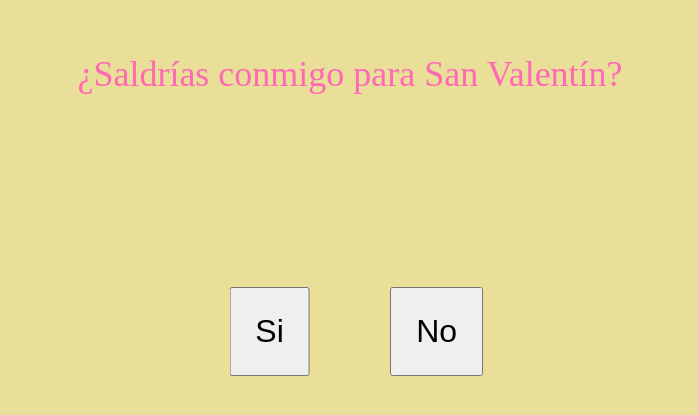
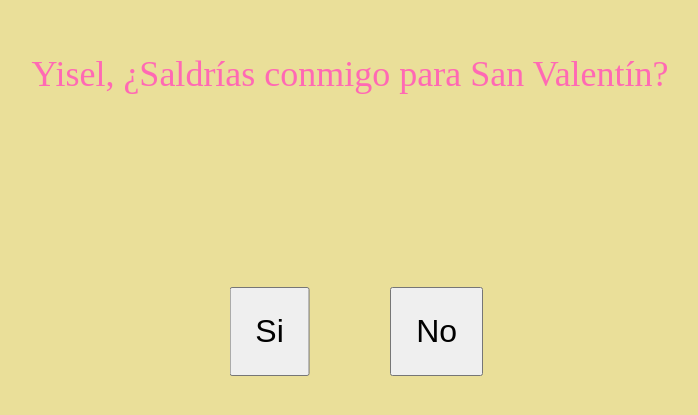
Before and after one commit to PostRoy/san_valentin, a plain HTML site: page index.html in a window 1280 px wide. Shown: the part 139-554 px from the top of the page, without its empty margins (290-988 px from the left). Drawn offline with Linux system fonts and the light colour scheme.

Commit message:
Update index.html

```diff
--- a/index.html
+++ b/index.html
@@ -10,7 +10,7 @@
 <body>
 
     <div class="contenedor">
-        <p>¿Saldrías conmigo para San Valentín?</p>
+        <p>Yisel, ¿Saldrías conmigo para San Valentín?</p>
         <button id="yesBtn">Si</button>
         <button id="noBtn">No</button>
     </div>
```
